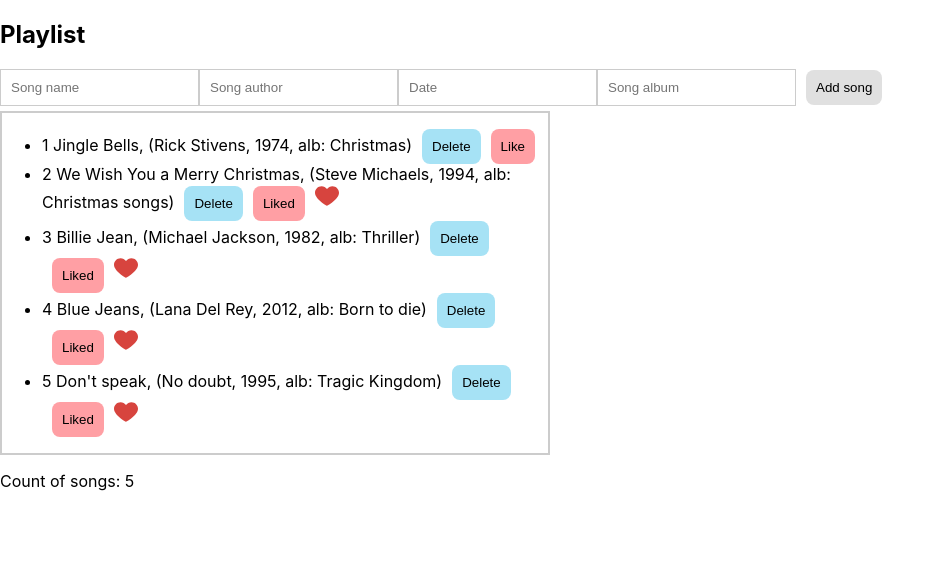
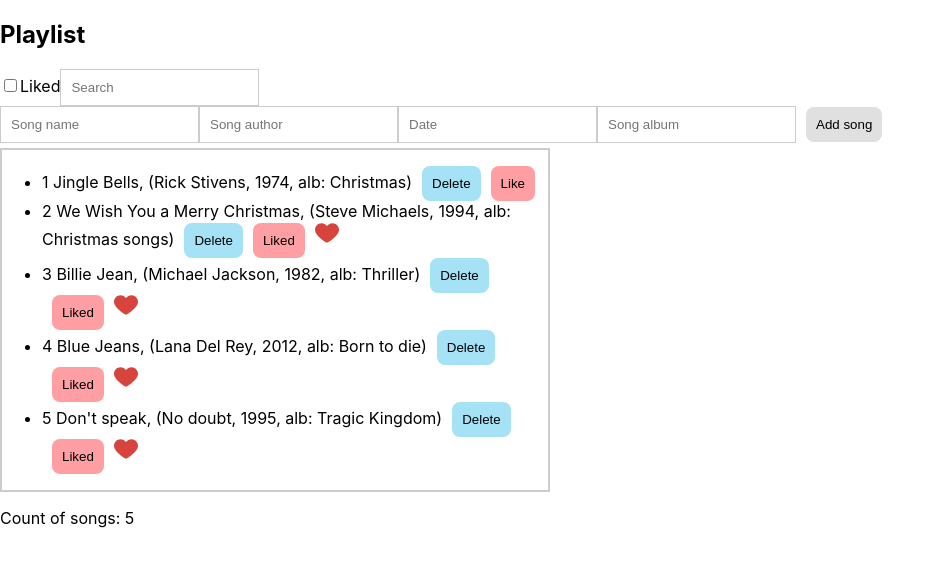
Before and after one commit to viktoriiadron/homework, a React (Create React App) app in the folder playlist_try3/playlist-second/: page / in a window 1280 px wide. Shown: the top 566 px of the page, without its empty margins (0-945 px from the left). Built offline with nearby package versions, Linux system fonts and the light colour scheme.

Commit message:
Search added

```diff
--- a/playlist_try3/playlist-second/src/App.js
+++ b/playlist_try3/playlist-second/src/App.js
@@ -3,7 +3,11 @@ import Input from './components/Input';
 import SongList from './components/SongList';
 import Count from './components/Count';
 import songs from './components/songs_source';
-import { useState } from "react";
+import React, { useState } from "react";
+import SearchInput from './components/SearchInput';
+import LikeFilter from './components/LikeFilter'
+
+export const SongContext = React.createContext();
 
 function App() {
 
@@ -13,9 +17,9 @@ function App() {
     setSong_items([...song_items, song]);
   }
 
-      const deleteSong = (id) => {
+  const deleteSong = (id) => {
     setSong_items(song_items.filter((songItem) => songItem.id !== id))
-      }
+  }
 
   const likeFn = (id) => {
 
@@ -27,12 +31,24 @@ function App() {
       }))
   }
 
+
+
+  // const filteredSongs = useMemo(() => {
+  //       return value ? song_items.filter(song =>
+  //               song.name.toLowerCase()
+  //                   .includes(value.toLowerCase())) : song_items
+  //   }, [value])
+
   return (
     <div className="App">
       <h2>Playlist</h2>
+      <LikeFilter songs={song_items} songState={setSong_items}/>
+      <SearchInput songs={song_items} songState={setSong_items}/>
       <Input songs={song_items} addSong={addSong} />
       <div className="songs-wrapper">
-        <SongList songs={song_items} songState={setSong_items} deleteSong={deleteSong} likeFn={ likeFn}/>
+        <SongContext.Provider value = {{ deleteSong, likeFn}}>
+        <SongList songs={song_items} songState={setSong_items}/>
+        </SongContext.Provider>
       </div>
       <Count songs={ song_items}/>
       </div>
--- a/playlist_try3/playlist-second/src/components/ButtonDel.jsx
+++ b/playlist_try3/playlist-second/src/components/ButtonDel.jsx
@@ -1,4 +1,8 @@
-function ButtonDel({ song, deleteSong }) {
+import { SongContext } from "../App";
+import { useContext } from "react";
+
+function ButtonDel({ song }) {
+    const { deleteSong } = useContext(SongContext);
 
     return (<button className= 'button delete' onClick={() => deleteSong(song.id)}>
         Delete
--- a/playlist_try3/playlist-second/src/components/ButtonLike.jsx
+++ b/playlist_try3/playlist-second/src/components/ButtonLike.jsx
@@ -1,6 +1,9 @@
+import { SongContext } from '../App';
 import like from '../img/like.svg';
+import { useContext } from 'react';
 
-function ButtonLike({ song, likeFn }) {
+function ButtonLike({ song }) {
+    const { likeFn } = useContext(SongContext);
 
     return (
         <>
--- /dev/null
+++ b/playlist_try3/playlist-second/src/components/LikeFilter.jsx
@@ -0,0 +1,31 @@
+import { useState } from "react"
+
+function LikeFilter({ songs, songState }) {
+
+    const [x, setX] = useState(false)
+
+    const filterLiked = () => {
+        setX(!x)
+
+        if (x) {
+            songState(
+                songs.filter((song) => song.isLiked).map(song => song))
+        }
+         else {
+            songState(songs)
+        }
+
+    }
+
+    return (<>
+        <input
+            type='checkbox'
+            id='liked'
+            onChange={() => filterLiked()}
+            checked={x}
+        />
+        <label htmlFor='liked' >Liked</label>
+    </>    );
+}
+
+export default LikeFilter;
--- /dev/null
+++ b/playlist_try3/playlist-second/src/components/SearchInput.jsx
@@ -0,0 +1,42 @@
+import { useEffect, useMemo, useState } from "react";
+
+function SearchInput({ songs, songState }) {
+
+    const [value, setValue] = useState('');
+
+    useEffect(() => {
+        // if (value) {
+        //     songState(songs.filter(song =>
+        //         song.name.toLowerCase()
+        //             .includes(value.toLowerCase())))
+        // } else {
+            songState(filteredSongs)
+        //}
+    }, [value]);
+
+    const filteredSongs = useMemo(() => {
+        return songs.filter(song =>
+                song.name.toLowerCase()
+                    .includes(value.toLowerCase()))
+    }, [value, songs])
+
+    // const searchParams = (event) => {
+    //     setValue(event.target.value);
+    // }
+
+
+    return (
+        <>
+            <input
+                placeholder='Search'
+                type='text'
+                className="input-box"
+                value={value}
+                onChange={(event) => setValue(event.target.value)}
+
+            />
+        </>
+     );
+}
+
+export default SearchInput;
--- a/playlist_try3/playlist-second/src/components/SongItem.jsx
+++ b/playlist_try3/playlist-second/src/components/SongItem.jsx
@@ -2,13 +2,13 @@ import ButtonDel from "./ButtonDel";
 import ButtonLike from "./ButtonLike";
 
 
-function SongItem({song, songState, deleteSong, likeFn}) {
+function SongItem({song, songState}) {
 
     return (
         <li>
             {song.id} {song.name}, ({song.author}, {song.releaseDate}, alb: {song.albumName})
-            <ButtonDel song={song} songState={songState } deleteSong={ deleteSong}/>
-            <ButtonLike song={song} songState={songState} likeFn={ likeFn}/>
+            <ButtonDel song={song} songState={songState }/>
+            <ButtonLike song={song} songState={songState}/>
         </li>
     )
 }
--- a/playlist_try3/playlist-second/src/components/SongList.jsx
+++ b/playlist_try3/playlist-second/src/components/SongList.jsx
@@ -1,10 +1,10 @@
 import SongItem from "./SongItem";
 
-function SongList({songs, songState, deleteSong, likeFn}) {
+function SongList({songs, songState}) {
 
 
     return ( <ul className="songs">
-        {songs.map(item => <SongItem song={item} key={item.id} songState = {songState} deleteSong={deleteSong} likeFn={likeFn} />)}
+        {songs.map(item => <SongItem song={item} key={item.id} songState = {songState} />)}
              </ul> );
 }
 
```
